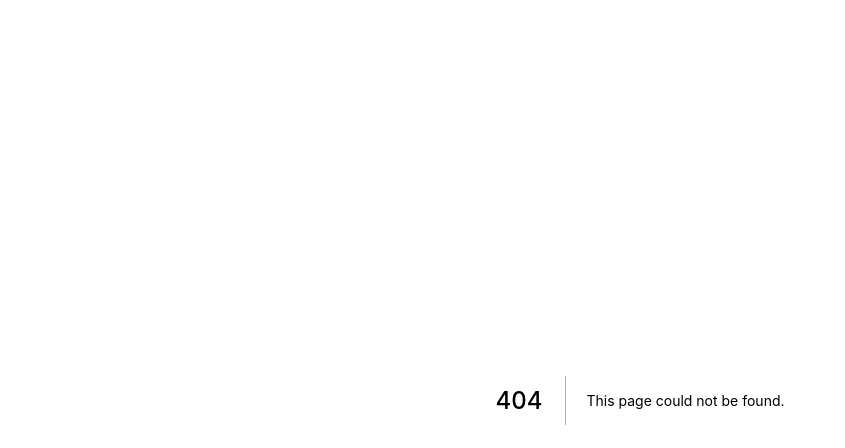
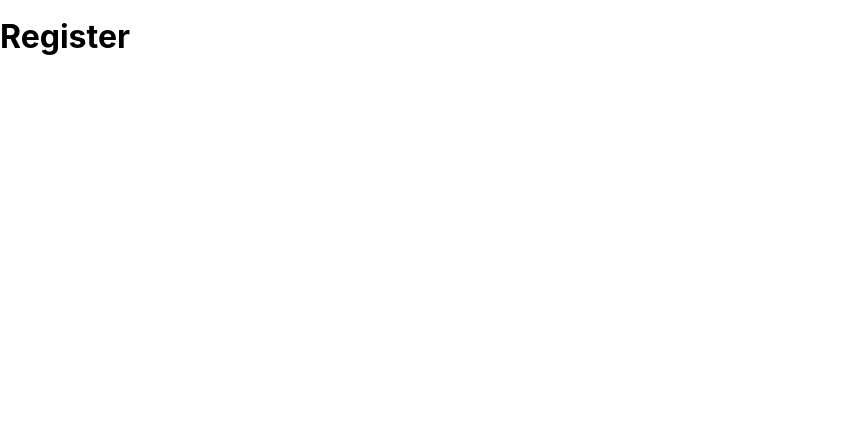
Before and after one commit to diegosales30/blog, a Next.js app: page /register in a window 1280 px wide. Before the commit this address had no page. Shown: the top 448 px of the page, without its empty margins (0-845 px from the left). Built offline with nearby package versions, Linux system fonts and the light colour scheme.

Commit message:
criando pagina de registro

```diff
--- /dev/null
+++ b/src/components/RegisterPage/index.tsx
@@ -0,0 +1,9 @@
+const RegisterPage = () => {
+  return (
+    <div>
+      <h1>Register</h1>
+    </div>
+  );
+};
+
+export default RegisterPage;
--- /dev/null
+++ b/src/pages/register.tsx
@@ -0,0 +1,6 @@
+import RegisterPage from "../components/RegisterPage";
+
+const Register = () => {
+  return <RegisterPage />;
+};
+export default Register;
```
